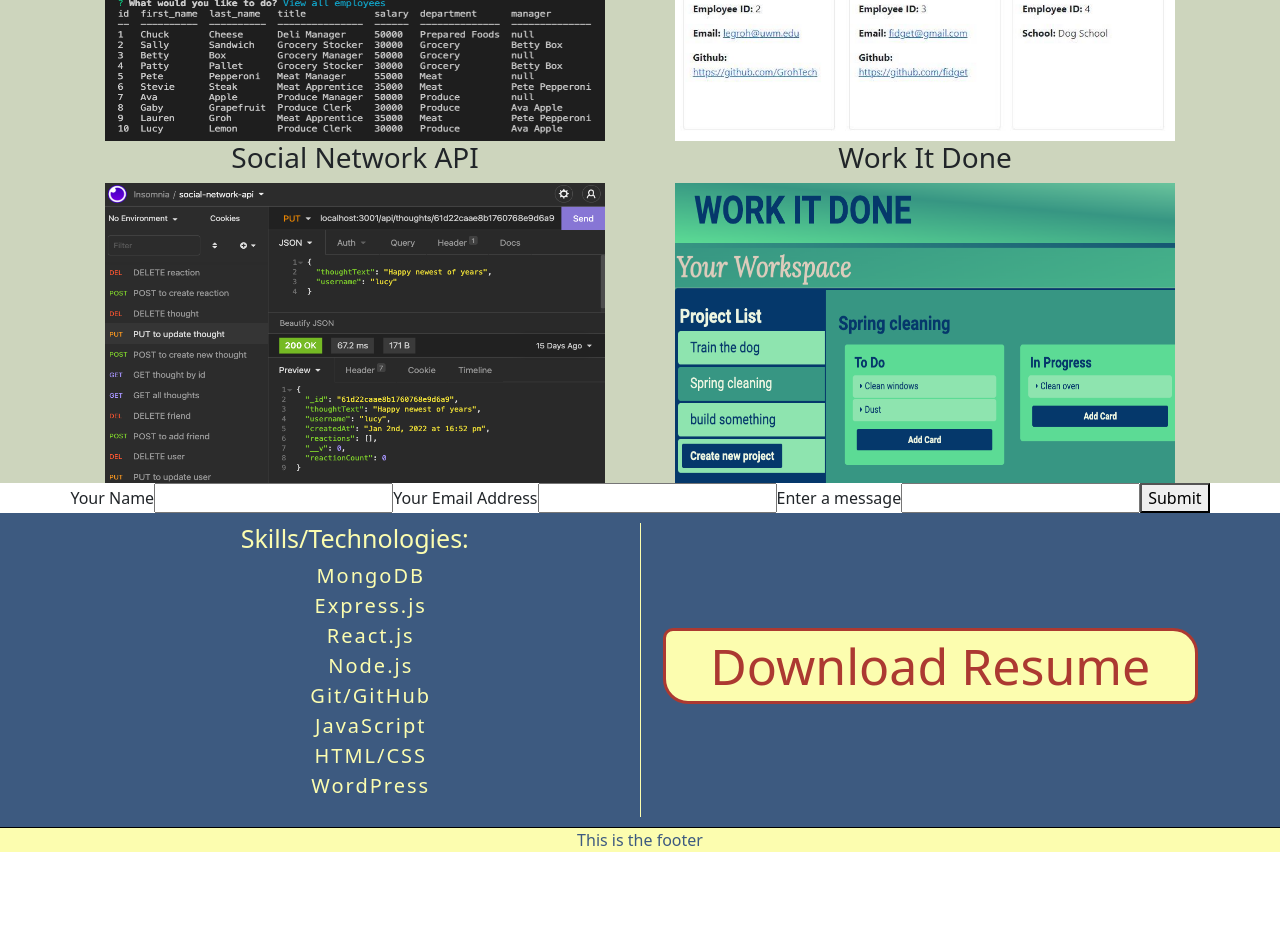
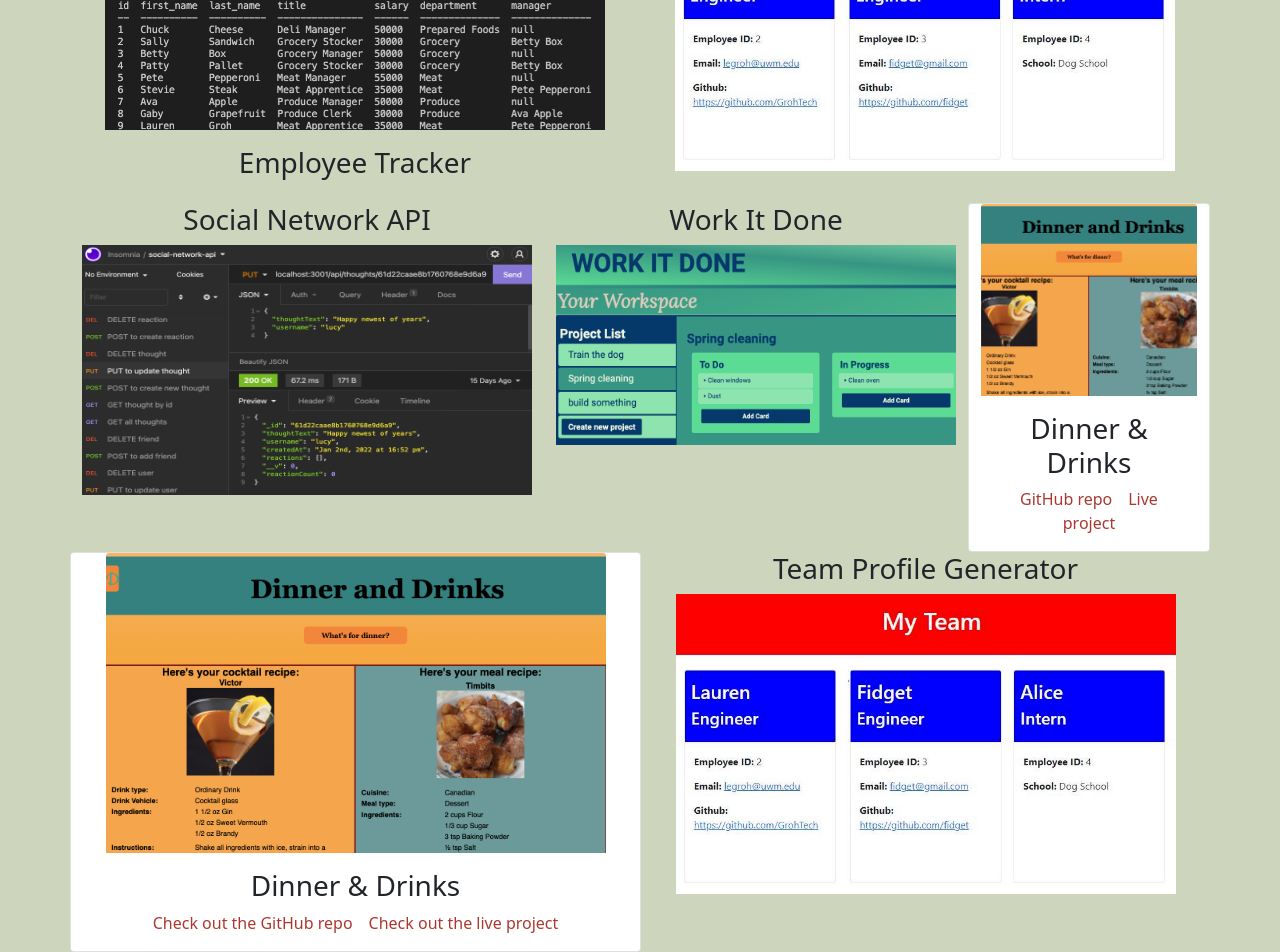
Before and after one commit to GrohTech/react-portfolio, a React (Create React App) app: page / in a window 1280 px wide. Shown: the part 820-1772 px from the top of the page. Before the commit the page ends 1672 px from the top, so only its background shows below. Built offline with nearby package versions, Linux system fonts and the light colour scheme.

Commit message:
turn projects into bootstrap cards

```diff
--- a/src/components/About/About.css
+++ b/src/components/About/About.css
@@ -8,6 +8,3 @@
     line-height: 1.8;
     font-size: 20px;
 }
-/* .about-item{
-
-} */
--- a/src/components/Project/Project.css
+++ b/src/components/Project/Project.css
@@ -1,3 +1,16 @@
 .project {
     background-color: #CDD5BD;
+    padding: 30px 0px;
 }
+.project a{
+    text-decoration: none;
+    color: #AC3931;
+    }
+.project-item {
+    background-color: #FCFDAF;
+}
+.card-img-top {
+    width: 100%;
+    height: 15vw;
+    object-fit: cover;
+}
--- a/src/components/Project/index.js
+++ b/src/components/Project/index.js
@@ -4,6 +4,7 @@ import employeeTracker from '../../assets/images/employee-tracker.png';
 import teamProfileGenerator from '../../assets/images/team-profile-generator.png';
 import socialNetworkApi from '../../assets/images/social-network-api.png';
 import workItDone from '../../assets/images/work-it-done.png';
+import dinnerAndDrinks from '../../assets/images/dinner-and-drinks.png';
 
 const Project = () => {
 
@@ -11,11 +12,11 @@ const Project = () => {
         <section id="portfolio" className="project">
             <section className="container">
                 <section className="row">
-                    <section className="project-item" className=" col-sm">
-                        <h3>Employee Tracker</h3>
-                        <img src={employeeTracker} className= "about-item" id="employee-tracker" style={{ width: "500px", height: "300px" }} alt="employee tracker project photo" />
+                    <section className="col-sm">
+                        <img src={employeeTracker} className= "card-img-top" id="employee-tracker" style={{ width: "500px", height: "300px" }} alt="employee tracker project photo" />
+                        <h3 className="card-body">Employee Tracker</h3>
                     </section>
-                    <section className="project-item" className=" col-sm">
+                    <section className=" col-sm">
                         <h3>Team Profile Generator</h3>
                         <img src={teamProfileGenerator} className= "about-item" id="team-profile-generator" style={{ width: "500px", height: "300px" }} alt="team profile generator project photo" />
                     </section>
@@ -23,12 +24,40 @@ const Project = () => {
                 <section className="row">
                     <section className="project-item" className=" col-sm">
                         <h3>Social Network API</h3>
-                        <img src={socialNetworkApi} className= "about-item" id="social-network-api" style={{ width: "500px", height: "300px" }} alt="social network api project photo" />
+                        <img src={socialNetworkApi} id="social-network-api" style={{ width: "450px", height: "250px" }} alt="social network api project photo" />
                     </section>
-                    <section className="project-item" className=" col-sm">
+                    <section className=" col-sm">
                         <h3>Work It Done</h3>
-                        <img src={workItDone} className= "about-item" id="work-it-done" style={{ width: "500px", height: "300px" }} alt="work it done project photo" />
+                        <img src={workItDone} id="work-it-done" style={{ width: "400px", height: "200px" }} alt="work it done project photo" />
                     </section>
+                    <section className="col-sm card project-item">
+                            <img src={dinnerAndDrinks} className= "card-img-top" id="dinner-and-drinks" alt="dinner and drinks project photo" />
+                            <section className="card-body">
+                                <h3 className="card-title">Dinner &amp; Drinks</h3>
+                                <section className="card-text">
+                                    <a className="card-link" href="https://github.com/GrohTech/dinner-and-drinks" target="_blank">GitHub repo</a>
+                                    <a className="card-link" href="https://grohtech.github.io/dinner-and-drinks/" target="_blank">Live project</a>
+                                </section>
+                            </section>
+                    </section>
+                </section>
+                <section className="row">
+                        <section className="col-sm card">
+                            {/* <section className="project-item card"> */}
+                            <img src={dinnerAndDrinks} className= "card-img-top mx-auto" id="dinner-and-drinks" style={{ width: "500px", height: "300px" }} alt="dinner and drinks project photo" />
+                            <section className="card-body">
+                                <h3 className="card-title">Dinner &amp; Drinks</h3>
+                                <section className="card-text">
+                                    <a className="card-link" href="https://github.com/GrohTech/dinner-and-drinks" target="_blank">Check out the GitHub repo</a>
+                                    <a className="card-link" href="https://grohtech.github.io/dinner-and-drinks/" target="_blank">Check out the live project</a>
+                                </section>
+                            </section>
+                            {/* </section> */}
+                        </section>
+                        <section className="project-item" className=" col-sm">
+                            <h3>Team Profile Generator</h3>
+                            <img src={teamProfileGenerator} className= "about-item" id="team-profile-generator" style={{ width: "500px", height: "300px" }} alt="team profile generator project photo" />
+                        </section>
                 </section>
             </section>
         </section>
```
Also changed, not shown: src/assets/images/dinner-and-drinks.png (added), 1 other file (tests, documents, lock files or other folders).
